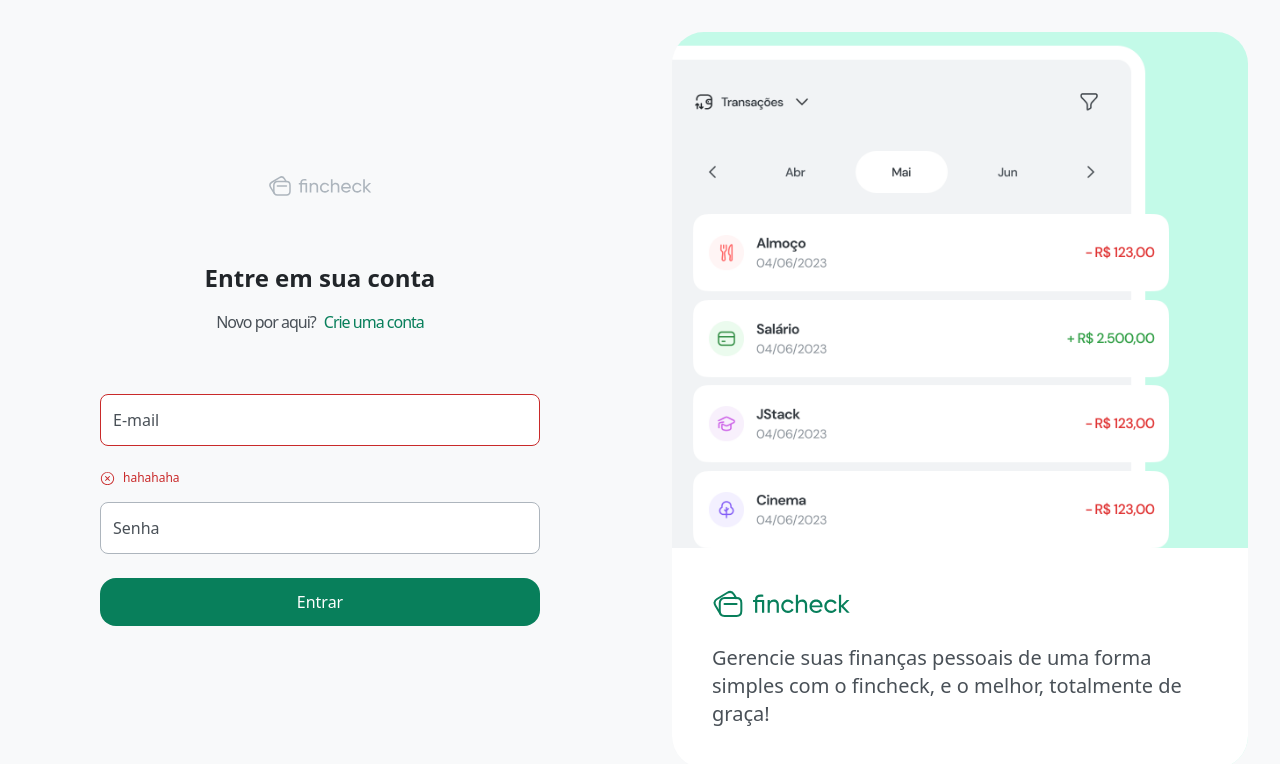
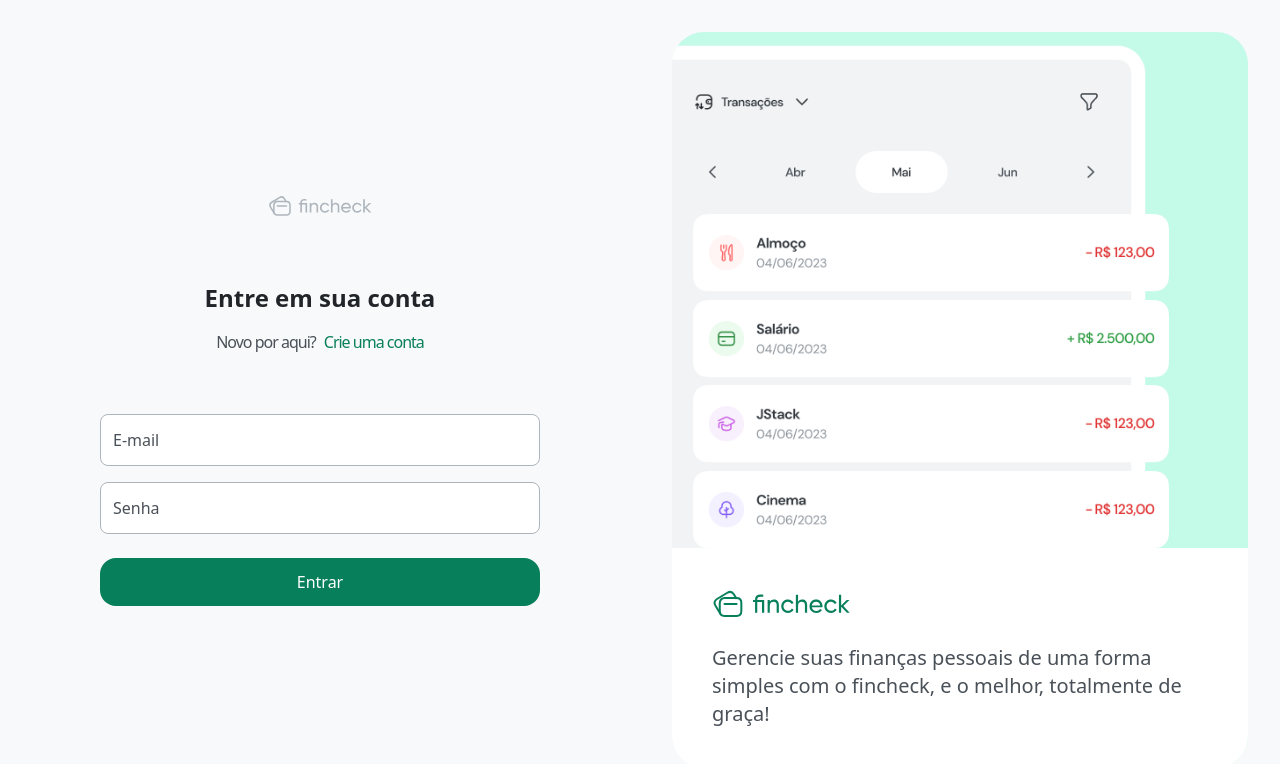
Before and after one commit to giacomomarkovicz/fincheck-app, a React (Vite) app: page /login in a window 1280 px wide. Shown: the top 764 px of the page. Built offline with nearby package versions, Linux system fonts and the light colour scheme.

Commit message:
fixed form errors

```diff
--- a/src/view/pages/Login/index.tsx
+++ b/src/view/pages/Login/index.tsx
@@ -24,11 +24,17 @@ export function Login() {
       <form onSubmit={handleSubmit} className='mt-[60px] flex flex-col gap-4'>
         <Input
           type='email'
-          error='hahahaha'
           placeholder='E-mail'
+          error={errors.email?.message}
           {...register('email')}
         />
-        <Input type='password' placeholder='Senha' {...register('password')} />
+
+        <Input
+          type='password'
+          placeholder='Senha'
+          error={errors.password?.message}
+          {...register('password')}
+        />
 
         <Button type='submit' className='mt-2'>
           Entrar
```
